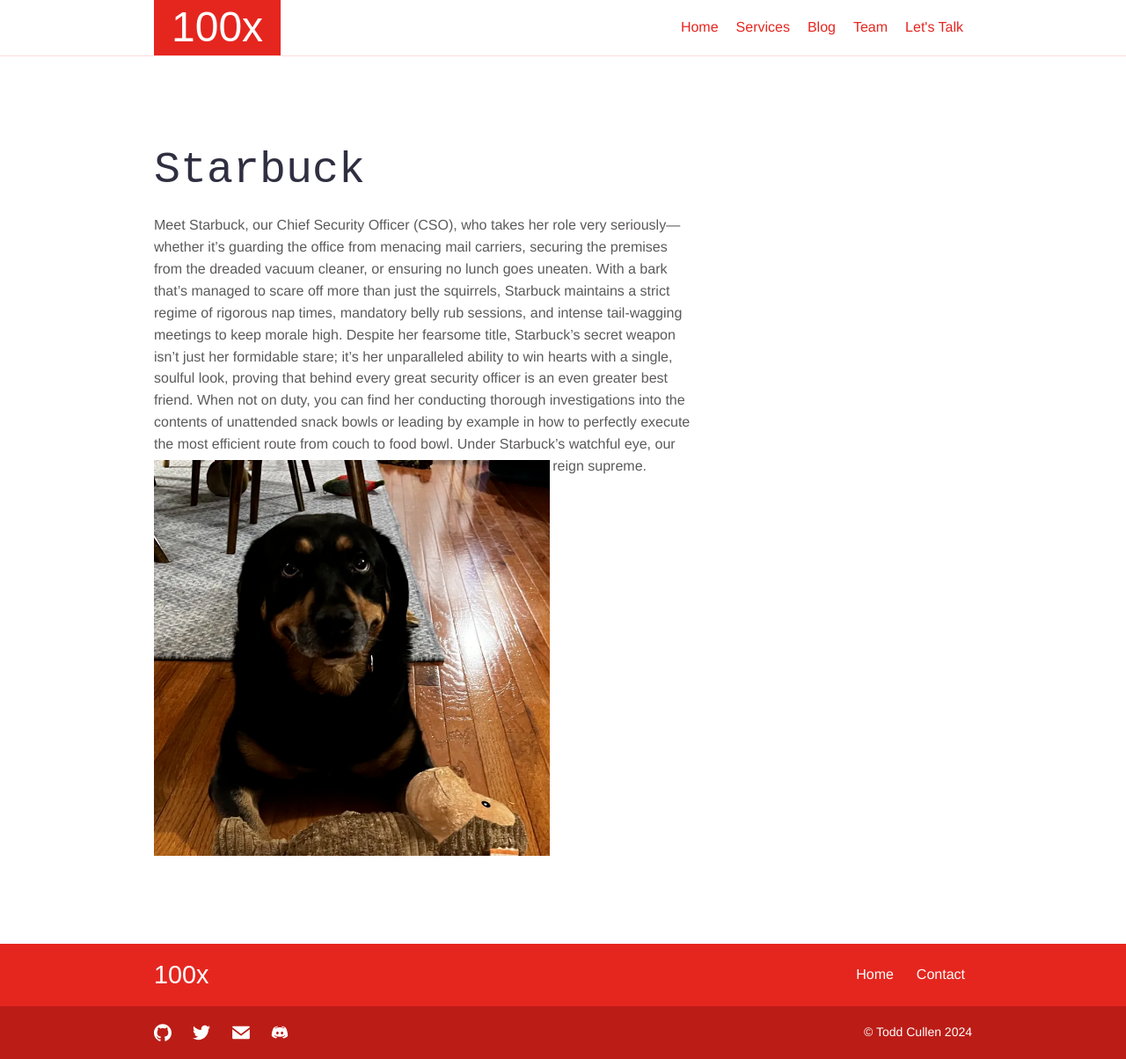
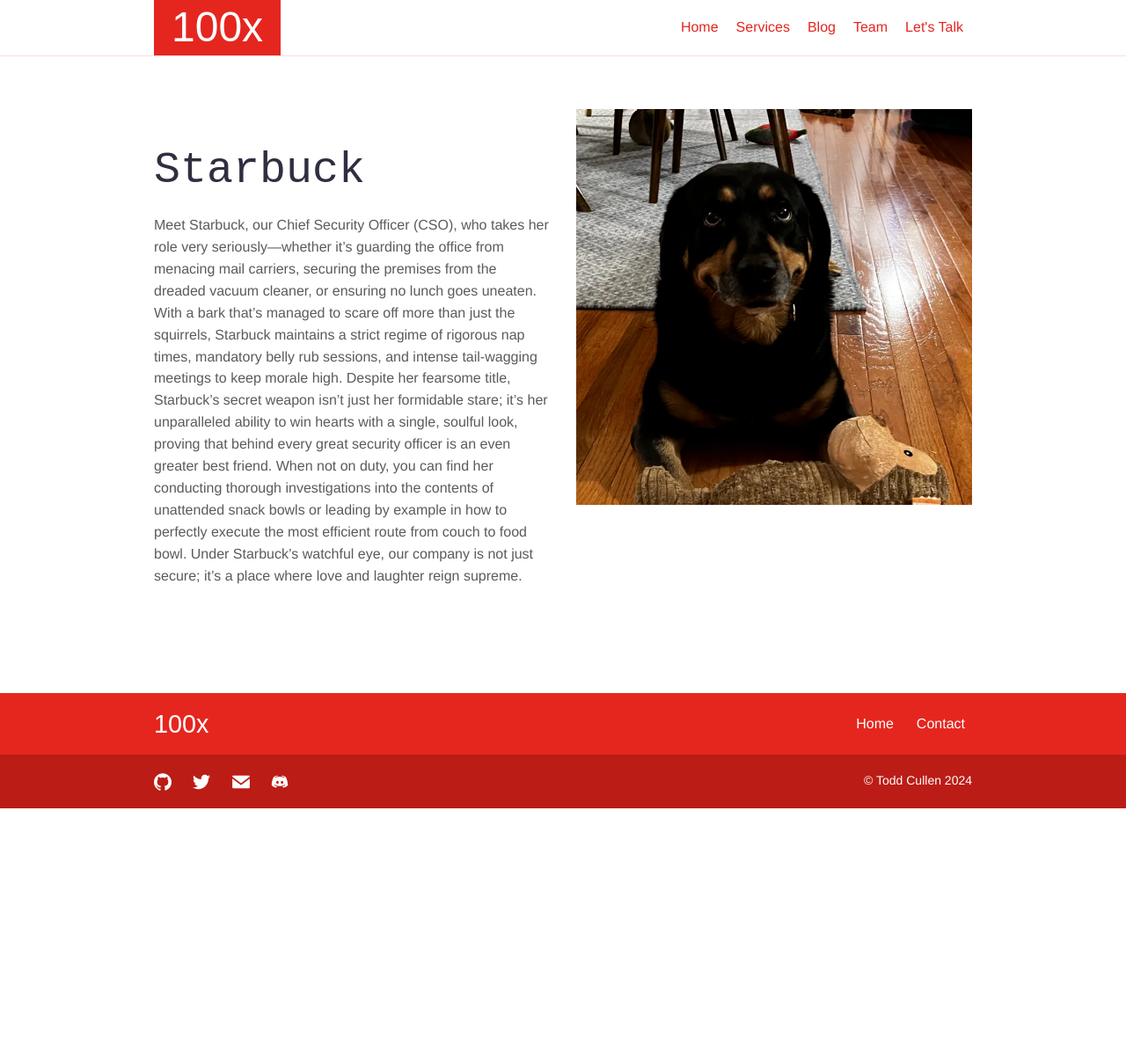
Before and after one commit to Shakakai/100x, a Jekyll site: the page built from _team/starbuck.md, in a window 1280 px wide. Shown: the whole page at 88% size. Built offline with Jekyll 4.4.1, drawn with Linux system fonts in a browser that asks for light colours; some web fonts are replaced; after the commit the page ends 919 px from its top, so only the background shows below that.

Commit message:
trying another layout

```diff
--- a/_layouts/team.html
+++ b/_layouts/team.html
@@ -5,7 +5,7 @@ bodyClass: "page-team"
 
 <div class="container pb-6 pt-6 pt-md-10 pb-md-10">
   <div class="row justify-content-start">
-    <div class="col-12 col-md-8">
+    <div class="col-12 col-md-7 col-lg-6 order-2 order-md-1">
       <div class="team team-single">
         <h1 class="title">{{page.title}}</h1>
         <div class="content">{{content}}</div>
```
